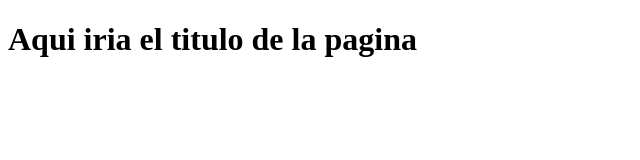
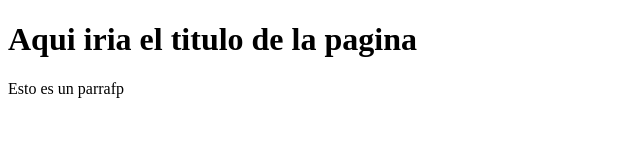
Before and after one commit to dieghox90/proyecto-empresa-c, a plain HTML site: page index.html in a window 1280 px wide. Shown: the whole page, without its empty margins (0-640 px from the left). Drawn offline with Linux system fonts and the light colour scheme.

Commit message:
Update index.html

```diff
--- a/index.html
+++ b/index.html
@@ -10,5 +10,7 @@
 
     <h1>Aqui iria el titulo de la pagina</h1>
 
+    <p>Esto es un parrafp</p>
+
 </body>
 </html>
```
